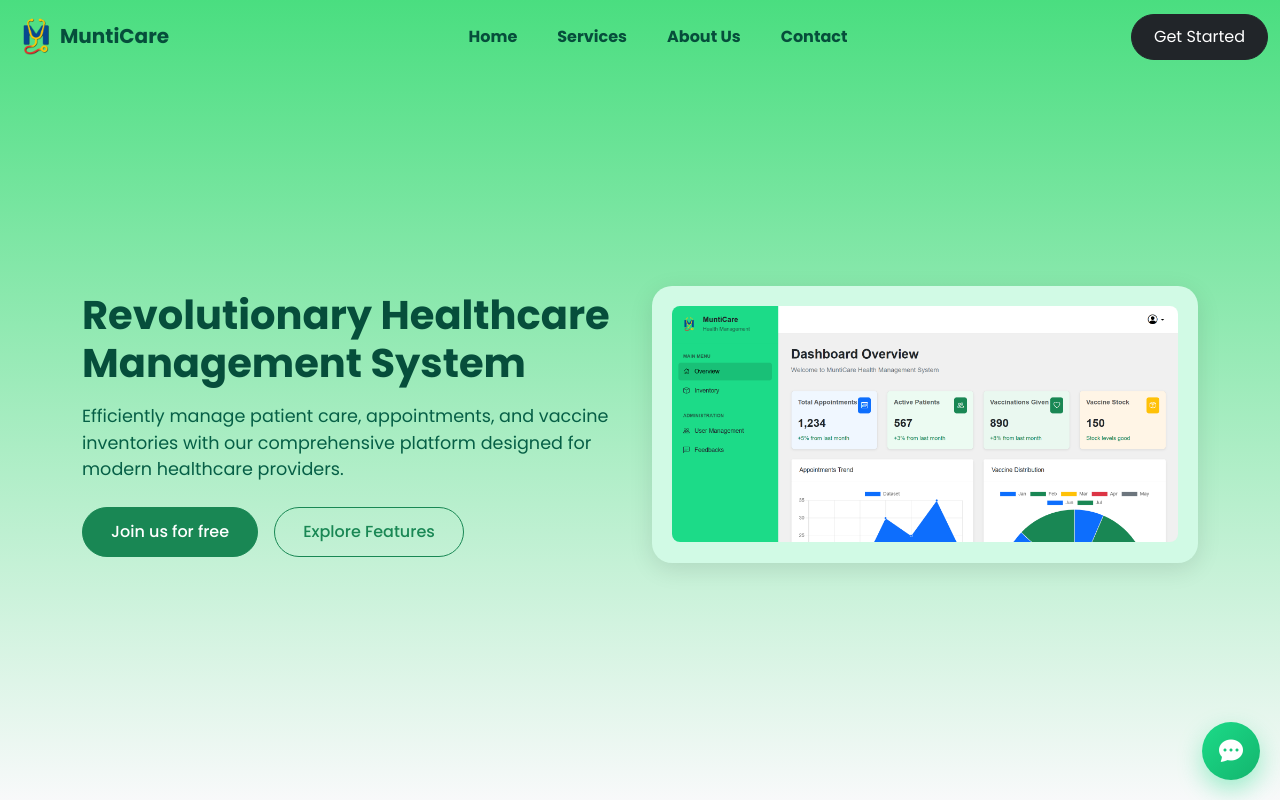
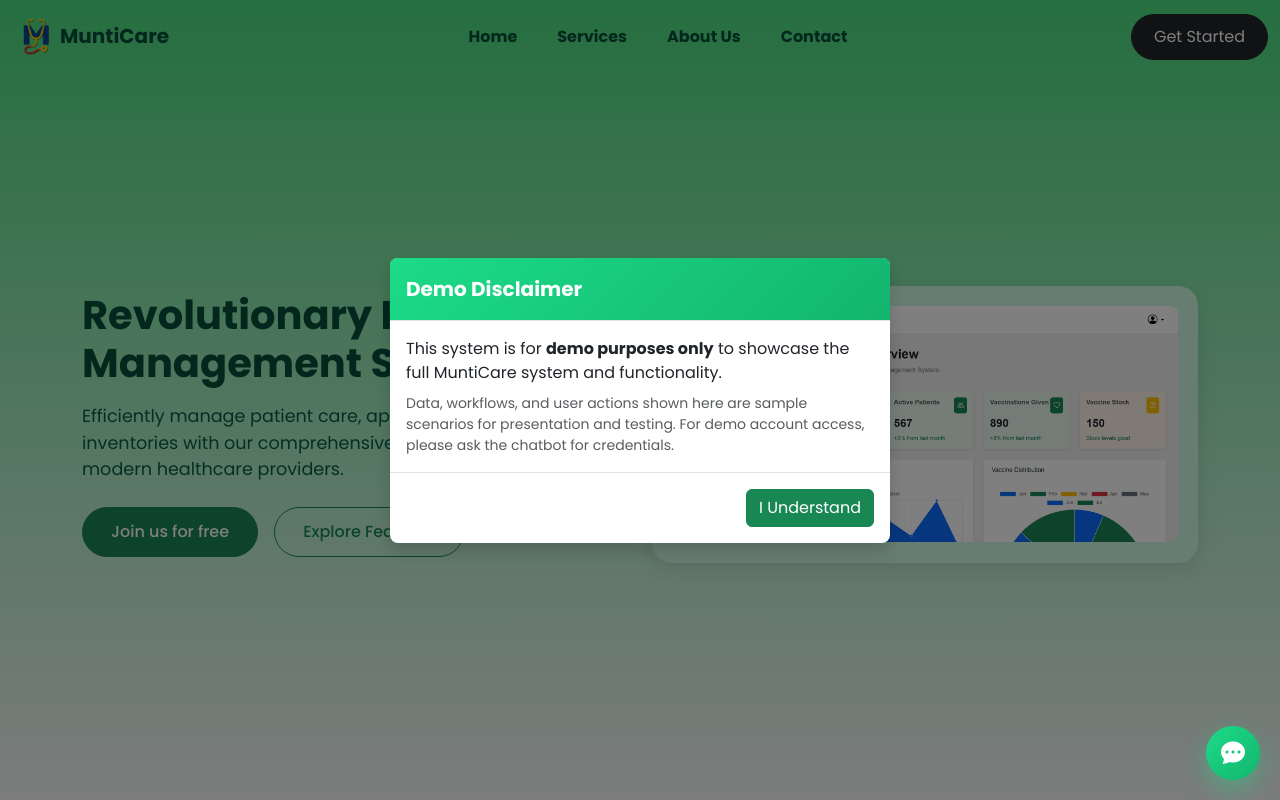
Before and after one commit to FREECSS22/MuntiCare-Frontend, a website: page index.html in a window 1280 px wide. Shown: the top 800 px of the page. Drawn offline with nearby package versions, Linux system fonts and the light colour scheme; a small style sheet from the web is missing.

Commit message:
add disclaimer, aos and fix spacing on widget forchatbot

```diff
--- a/index.html
+++ b/index.html
@@ -16,7 +16,7 @@
     <link rel="stylesheet" href="https://cdnjs.cloudflare.com/ajax/libs/font-awesome/6.4.0/css/all.min.css" integrity="sha512-p1ZxvNbuI3E1K+BcPBhVwxq+3+BabeOJKgbnhP+M7DgpU7bV6lvv1/beDZV2C9xUbG8MRoysLfzJ6w2l0Q39xw==" crossorigin="anonymous" referrerpolicy="no-referrer" />
 
     <!-- AOS animations -->
-    <link rel="stylesheet" href="https://cdnjs.cloudflare.com/ajax/libs/aos/2.3.4/aos.css" integrity="sha512-HoSRODADu3AjpLx4cHK/0qyFQExg3C4gzzwGHPZUOqITgNv224ocCGFAvH608b1EBJ7MT5V7ySFkN4hN43IKNQ==" crossorigin="anonymous" referrerpolicy="no-referrer" />
+    <link rel="stylesheet" href="https://unpkg.com/aos@2.3.4/dist/aos.css" />
     <link rel="stylesheet" href="style.css">
 
     <title>MuntiCare</title>
@@ -280,6 +280,28 @@
         </div>
 </footer>
 
+    <div class="modal fade" id="demoDisclaimerModal" tabindex="-1" aria-labelledby="demoDisclaimerModalLabel" aria-hidden="true">
+        <div class="modal-dialog modal-dialog-centered">
+            <div class="modal-content border-0 shadow">
+                <div class="modal-header" style="background: linear-gradient(135deg, #1CDB88 0%, #13b56e 100%);">
+                    <h5 class="modal-title text-white fw-bold" id="demoDisclaimerModalLabel">Demo Disclaimer</h5>
+                </div>
+                <div class="modal-body">
+                    <p class="mb-2">
+                        This system is for <strong>demo purposes only</strong> to showcase the full MuntiCare system and functionality.
+                    </p>
+                    <p class="mb-0 text-muted small">
+                        Data, workflows, and user actions shown here are sample scenarios for presentation and testing.
+                        For demo account access, please ask the chatbot for credentials.
+                    </p>
+                </div>
+                <div class="modal-footer">
+                    <button type="button" class="btn btn-success" data-bs-dismiss="modal">I Understand</button>
+                </div>
+            </div>
+        </div>
+    </div>
+
     <div class="chat-widget" id="chatWidget">
         <button type="button" class="chat-bubble-launcher" id="chatBubbleBtn" aria-label="Open MuntiCare chatbot">
             <i class="bi bi-chat-dots-fill" id="chatBubbleIcon"></i>
@@ -333,6 +355,8 @@
         stats.forEach((stat, index) => {
             const col = document.createElement("div");
             col.className = "col-6 col-md-3";
+            col.setAttribute("data-aos", "fade-up");
+            col.setAttribute("data-aos-delay", index * 120);
 
             col.innerHTML = `
             <div class="p-4 bg-white rounded-4 shadow-sm h-100 stat-card">
@@ -456,6 +480,10 @@
 
             testimonialsContainer.appendChild(col);
         });
+
+        if (window.AOS) {
+            AOS.refreshHard();
+        }
     </script>
 
     <script>
@@ -473,11 +501,22 @@
         });
     </script>
     <!-- AOS library -->
-    <script src="https://cdnjs.cloudflare.com/ajax/libs/aos/2.3.4/aos.js" integrity="sha512-GtNm7+kD4uCxVMiFJqvFmzMXJO2+e9s9q+7SyIptOyDolZTP7v702DjFn3v8Vl37yI00Z8ExN6RzWA2GBoCx2Q==" crossorigin="anonymous" referrerpolicy="no-referrer"></script>
+    <script src="https://unpkg.com/aos@2.3.4/dist/aos.js"></script>
     <script>
-        AOS.init();
+        AOS.init({ once: true, duration: 800, offset: 50 });
+        setTimeout(() => {
+            if (window.AOS) AOS.refreshHard();
+        }, 0);
     </script>
     <script src="https://cdn.jsdelivr.net/npm/bootstrap@5.3.8/dist/js/bootstrap.bundle.min.js" integrity="sha384-FKyoEForCGlyvwx9Hj09JcYn3nv7wiPVlz7YYwJrWVcXK/BmnVDxM+D2scQbITxI" crossorigin="anonymous"></script>
+    <script>
+        window.addEventListener("DOMContentLoaded", () => {
+            const modalEl = document.getElementById("demoDisclaimerModal");
+            if (!modalEl || typeof bootstrap === "undefined") return;
+            const demoModal = new bootstrap.Modal(modalEl, { backdrop: "static", keyboard: false });
+            demoModal.show();
+        });
+    </script>
     <style>
         .chat-widget {
             position: fixed;
@@ -490,18 +529,19 @@
             position: absolute;
             right: 0;
             bottom: 72px;
-            width: min(380px, calc(100vw - 24px));
-            height: min(600px, calc(100vh - 100px));
+            width: min(355px, calc(100vw - 24px));
+            height: min(560px, calc(100vh - 100px));
             border-radius: 16px;
             overflow: hidden;
             background: #fff;
             box-shadow: 0 16px 36px rgba(0, 0, 0, 0.18);
             border: 1px solid #e5e7eb;
             display: none;
+            flex-direction: column;
         }
 
         .chat-widget.open .chat-widget-panel {
-            display: block;
+            display: flex;
         }
 
         .chat-widget-header {
@@ -535,7 +575,7 @@
         }
 
         .chat-widget-body {
-            height: calc(100% - 160px);
+            flex: 1;
             background: #f6fffb;
             padding: 12px;
             overflow-y: auto;
@@ -619,11 +659,10 @@
         }
 
         .chat-widget-input-wrap {
-            height: 60px;
             display: flex;
             align-items: center;
             gap: 8px;
-            padding: 10px;
+            padding: 10px 10px calc(12px + env(safe-area-inset-bottom));
             border-top: 1px solid #e5e7eb;
             background: #fff;
         }
@@ -698,8 +737,8 @@
         }
 
         .chat-bubble-launcher {
-            width: 58px;
-            height: 58px;
+            width: 54px;
+            height: 54px;
             border-radius: 50%;
             background: linear-gradient(135deg, #1CDB88 0%, #13b56e 100%);
             color: #fff;
@@ -752,7 +791,7 @@
 
             .chat-widget-panel {
                 width: calc(100vw - 24px);
-                height: min(560px, calc(100vh - 92px));
+                height: min(540px, calc(100vh - 92px));
                 bottom: 68px;
             }
         }
```
